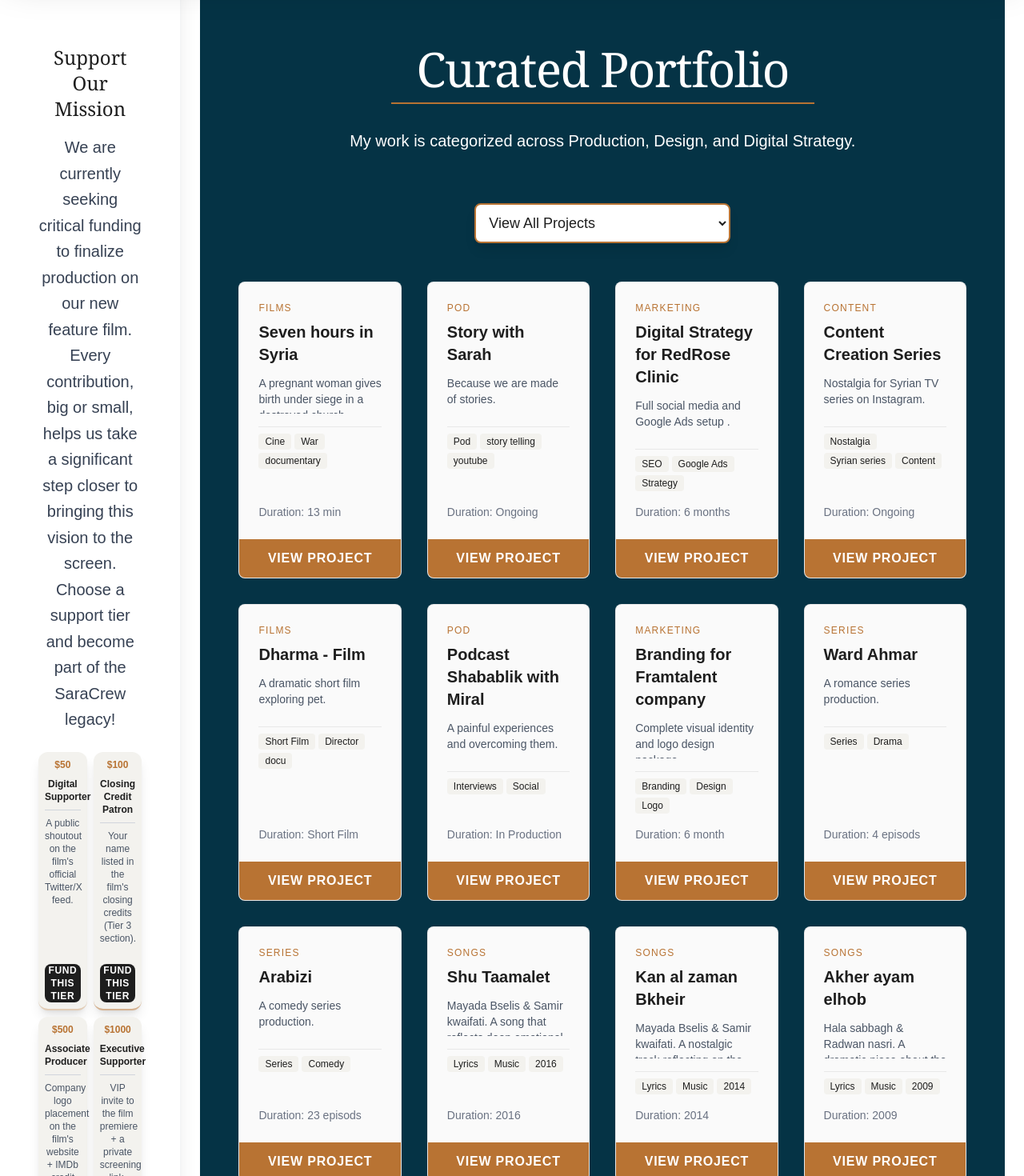
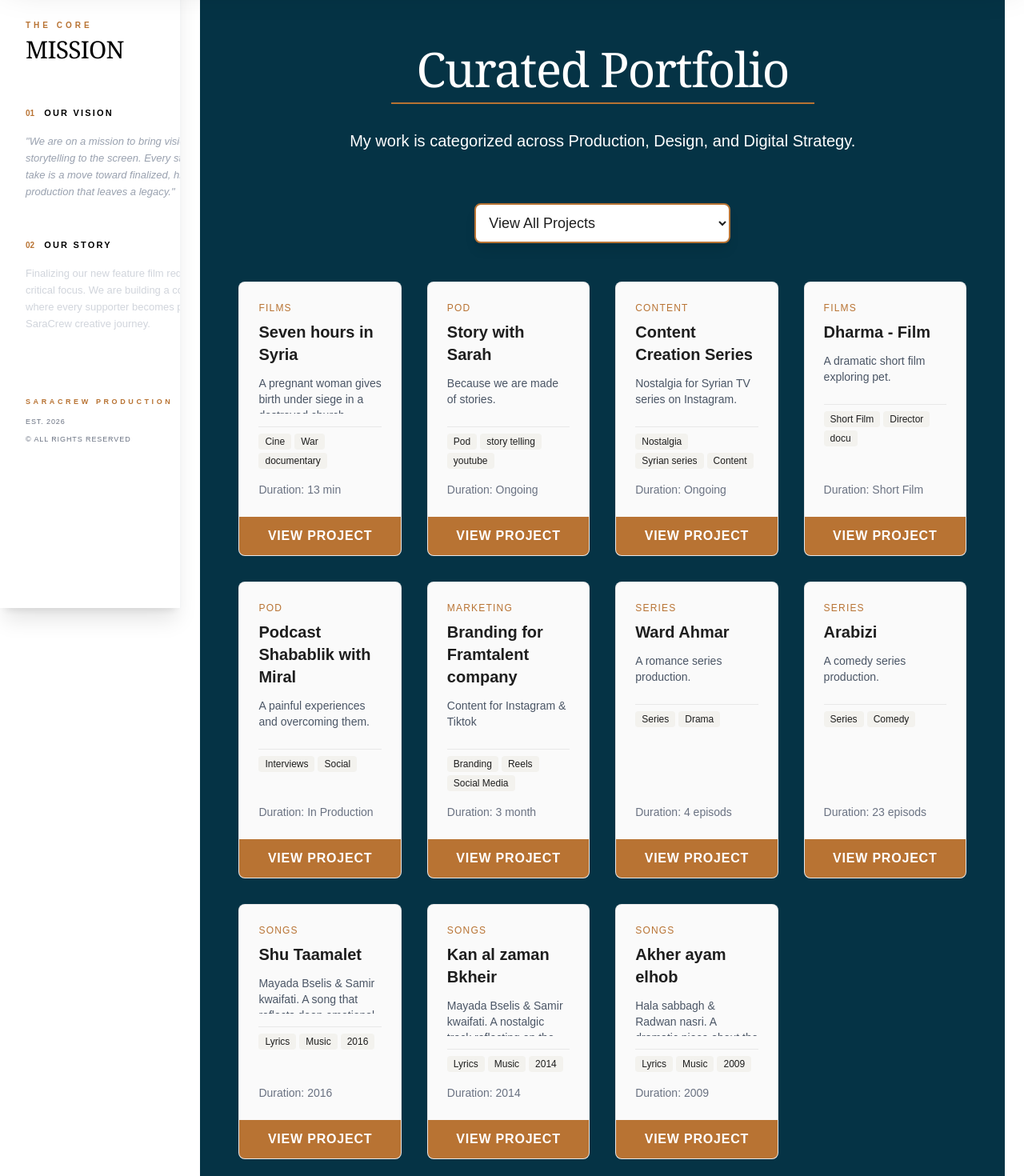
Before and after one commit to SaraZ37/My-Nextjs-Portfolio, a Next.js app: page /projects in a window 1280 px wide. Shown: the part 120-1590 px from the top of the page at 80% size. Built offline with nearby package versions, Linux system fonts and the light colour scheme.

Commit message:
Update: Added luxury sidebar, refined services, and secured contact form

```diff
--- a/src/app/page.tsx
+++ b/src/app/page.tsx
@@ -83,31 +83,64 @@ export default function Home() {
         </div>
       </div>
 
-      {/* 3. قسم معلومات الاتصال/موقع بديل للـ CTA */}
-      <div id="contact" className="py-20 px-6 lg:px-12 bg-[#F3F2EE]">
-          <div className="max-w-3xl mx-auto text-center">
-              <h2 className="text-3xl font-bold text-[#1E1E1E] mb-4">
-                  Ready to Collaborate?
-              </h2>
-              <p className="text-lg text-gray-700 mb-6">
-                  Whether you need film direction, a custom digital strategy, or lyrics for your next track, let us discuss your vision.
-              </p>
+     {/* 3. قسم التواصل الآمن (بدلاً من إظهار الإيميل) */}
+<div id="contact" className="py-24 px-6 lg:px-12 bg-[#F3F2EE] border-t border-gray-200">
+    <div className="max-w-3xl mx-auto text-center">
+        <h2 className="text-4xl font-serif font-light text-[#1E1E1E] mb-4 uppercase tracking-widest">
+            Ready to <span className="text-[#B87333]">Collaborate</span>?
+        </h2>
+        <p className="text-lg text-gray-700 mb-12 font-light">
+            Whether you need film direction, a custom digital strategy, or creative consulting, let us discuss your vision.
+        </p>
 
-              <p className="text-xl text-[#B87333] font-semibold mb-6">
-                  saranet87@hotmail.com
-              </p>
+        {/* نموذج الاتصال - يرسل الرسائل لإيميلك دون كشفه */}
+        <form
+          action="https://formspree.io/f/YOUR_ID_HERE"
+          method="POST"
+          className="text-left space-y-6 bg-white p-8 rounded-2xl shadow-sm border border-gray-100"
+        >
+          <div className="grid grid-cols-1 md:grid-cols-2 gap-6">
+            <div className="flex flex-col">
+              <label className="text-[10px] uppercase tracking-[0.2em] font-bold text-[#B87333] mb-2">Name</label>
+              <input
+                type="text" name="name" required
+                className="border-b border-gray-300 py-2 focus:border-[#B87333] outline-none transition-colors bg-transparent text-sm"
+              />
+            </div>
+            <div className="flex flex-col">
+              <label className="text-[10px] uppercase tracking-[0.2em] font-bold text-[#B87333] mb-2">Email Address</label>
+              <input
+                type="email" name="email" required
+                className="border-b border-gray-300 py-2 focus:border-[#B87333] outline-none transition-colors bg-transparent text-sm"
+              />
+            </div>
+          </div>
 
-              {/* زر ثانوي للاتصال (Copper Outline) */}
+          <div className="flex flex-col">
+            <label className="text-[10px] uppercase tracking-[0.2em] font-bold text-[#B87333] mb-2">Project Vision</label>
+            <textarea
+              name="message" rows={4} required
+              className="border-b border-gray-300 py-2 focus:border-[#B87333] outline-none transition-colors bg-transparent text-sm resize-none"
+              placeholder="Tell us a bit about your project..."
+            ></textarea>
+          </div>
 
-              <a
-                href="mailto:saranet87@hotmail.com"
-                className="inline-block border-2 border-[#B87333] text-[#B87333] px-8 py-3 rounded-lg text-md font-semibold hover:bg-[#B87333] hover:text-white transition duration-300 uppercase tracking-wider"
-              >
-                Send a Direct Message
-              </a>
+          <div className="text-center pt-4">
+            <button
+              type="submit"
+              className="inline-block border-2 border-[#B87333] text-[#B87333] px-12 py-3 rounded-full text-xs font-bold hover:bg-[#B87333] hover:text-white transition duration-300 uppercase tracking-[0.3em]"
+            >
+              Send Message
+            </button>
           </div>
-      </div>
+        </form>
 
+        {/* تذييل فني بسيط */}
+        <p className="mt-12 text-[10px] text-gray-400 uppercase tracking-[0.4em]">
+            SaraCrew Production
+        </p>
+    </div>
+</div>
     </main>
   );
 }
--- a/src/components/Projects/Projects.tsx
+++ b/src/components/Projects/Projects.tsx
@@ -12,11 +12,11 @@ const projectsData = [
   // مشاريع الأفلام والبودكاست والمحتوى والتسويق الأصلية
   { id: 1, title: "Seven hours in Syria", category: "Films", duration: "13 min", description: "A pregnant woman gives birth under siege in a destroyed church.", tags: ["Cine", "War", "documentary"], link: "https://www.youtube.com/watch?v=eGb8UOR4FCI" },
   { id: 2, title: "Story with Sarah", category: "Pod", duration: "Ongoing", description: "Because we are made of stories.", tags: ["Pod", "story telling", "youtube"], link: "https://www.youtube.com/@SarahAlZeer/podcasts" },
-  { id: 3, title: "Digital Strategy for RedRose Clinic", category: "Marketing", duration: "6 months", description: "Full social media and Google Ads setup .", tags: ["SEO", "Google Ads", "Strategy"], link: "#" },
+
   { id: 5, title: "Content Creation Series", category: "Content", duration: "Ongoing", description: "Nostalgia for Syrian TV series on Instagram.", tags: ["Nostalgia", "Syrian series", "Content"], link: "https://www.instagram.com/sarah_a_alzeer/" },
   { id: 6, title: "Dharma - Film", category: "Films", duration: "Short Film", description: "A dramatic short film exploring pet.", tags: ["Short Film", "Director", "docu"], link: "#" },
   { id: 7, title: "Podcast Shabablik with Miral", category: "Pod", duration: "In Production", description: "A painful experiences and overcoming them.", tags: ["Interviews", "Social"], link: "https://www.youtube.com/@Shabablikwithmiral" },
-  { id: 8, title: "Branding for Framtalent company", category: "Marketing", duration: "6 month", description: "Complete visual identity and logo design package.", tags: ["Branding", "Design", "Logo"], link: "" },
+  { id: 8, title: "Branding for Framtalent company", category: "Marketing", duration: "3 month", description: "Content for Instagram & Tiktok", tags: ["Branding", "Reels", "Social Media"], link: "" },
   { id: 9, title: "Ward Ahmar", category: "Series", duration: "4 episods", description: "A romance series production.", tags: ["Series", "Drama"], link: "https://www.youtube.com/watch?v=oCTd8DsTFW8" },
 { id: 10, title: "Arabizi", category: "Series", duration: "23 episods", description: "A comedy series production.", tags: ["Series", "Comedy"], link:
   "https://www.youtube.com/watch?v=z7C9s90uMx4&list=PLFt8cx1Uc9IG-fB26GuhzIwn9M37GcDlr" },
--- a/src/components/Sidebar/Sidebar.tsx
+++ b/src/components/Sidebar/Sidebar.tsx
@@ -1,93 +1,74 @@
-// === بيانات مستويات الدعم (Support Tiers Data) ===
-const supportTiers = [
-    {
-        id: 1,
-        amount: 50,
-        title: "Digital Supporter",
-        reward: "A public shoutout on the film's official Twitter/X feed.",
-        color: 'border-[#B87333]/30'
+"use client";
+import React from 'react';
+
+// === بيانات الرؤية والقصة (نفس نصوصك من السكريبت والملفات) ===
+const missionData = {
+    vision: {
+        title: "OUR VISION",
+        content: "We are on a mission to bring visionary storytelling to the screen. Every step we take is a move toward finalized, high-quality production that leaves a legacy."
     },
-    {
-        id: 2,
-        amount: 100,
-        title: "Closing Credit Patron",
-        reward: "Your name listed in the film's closing credits (Tier 3 section).",
-        color: 'border-[#B87333]/50'
-    },
-    {
-        id: 3,
-        amount: 500,
-        title: "Associate Producer",
-        reward: "Company logo placement on the film's website + IMDb credit mention.",
-        color: 'border-[#B87333]/70'
-    },
-    {
-        id: 4,
-        amount: 1000,
-        title: "Executive Supporter",
-        reward: "VIP invite to the film premiere + a private screening link.",
-        color: 'border-[#B87333]'
-    },
-];
+    story: {
+        title: "OUR STORY",
+        content: "Finalizing our new feature film requires critical focus. We are building a community where every supporter becomes part of the SaraCrew creative journey."
+    }
+};
 
-// === مكون قسم الدعم (Support Section Component) ===
-const SupportSection: React.FC = () => {
+const LuxurySidebar: React.FC = () => {
     return (
-        <div id="support" className="py-24 px-6 lg:px-12 bg-white">
-            <div className="max-w-6xl mx-auto text-center">
-                <h2 className="text-2xl font-serif font-light text-[#1E1E1E] mb-4">
-                    Support Our Mission
-                </h2>
-                <p className="text-xl text-gray-700 max-w-4xl mx-auto mb-6 font-light leading-relaxed">
-                    We are currently seeking critical funding to finalize production on our new feature film. Every contribution, big or small, helps us take a significant step closer to bringing this vision to the screen. Choose a support tier and become part of the SaraCrew legacy!
-                </p>
+        <aside className="w-full md:w-[320px] min-h-screen bg-gray text-black py-16 px-8 flex flex-col border-r border-[#B87333]/10 sticky top-0">
+            <div className="flex flex-col h-full">
 
-               {/* Grid for Tiers */}
-                <div className="grid grid-cols-1 sm:grid-cols-2 gap-2">
-                    {supportTiers.map((tier) => (
-                        <div
-                            key={tier.id}
-                            // تصميم البطاقة: خلفية فاتحة، حد نحاسي، ظل
-                            className={`p-2 bg-[#F3F2EE] rounded-xl shadow-lg border-b-2 ${tier.color} transition duration-300 hover:shadow-xl hover:scale-[1.03] flex flex-col justify-between`}
-                        >
-                            <div>
-                                <h3 className="text-xs font-bold text-[#B87333] mb-2">
-                                    {/* تم تصغير الخط إلى text-xs */}
-                                    ${tier.amount}
-                                </h3>
-                                <p className="text-xs font-semibold text-[#1E1E1E] mb-2">
-                                    {/* تم تصغير الخط إلى text-xs */}
-                                    {tier.title}
-                                </p>
-                                <p className="text-xs text-gray-600 mb-2 pt-2 border-t border-gray-300">
-                                    {/* 1. تم تصغير الخط إلى text-xs */}
-                                    {/* 2. تم حذف الارتفاع الثابت h-14 للسماح للنص بالتمدد */}
-                                    {/* 3. تم حذف الـ flex و justify-center للحفاظ على المحاذاة اليسرى/العلوية الطبيعية للنص الطويل */}
-                                    {tier.reward}
-                                </p>
-                            </div>
-
-                            {/* زر التبرع */}
-                            <a
-                                // يتم استبدال #donate-checkout برابط دفع حقيقي (PayPal/Stripe/Crowdfunding)
-                                href={`#donate-checkout?tier=${tier.amount}`}
-                                className="block w-full text-center bg-[#1E1E1E] text-white px-0 py-0 rounded-lg font-semibold
-                                           mt-4 hover:bg-[#B87333] transition duration-300 uppercase tracking-wider text-xs"
-                            >
-                                {/* تم تصغير الخط إلى text-xs */}
-                                Fund This Tier
-                            </a>
-                        </div>
-                    ))}
+                {/* العنوان الرئيسي - نحاسي يتناغم مع الـ Branding في موقعك */}
+                <div className="mb-14">
+                    <h2 className="text-[10px] font-sans tracking-[0.4em] text-[#B87333] mb-2 uppercase font-bold">
+                        The Core
+                    </h2>
+                    <h2 className="text-3xl font-serif font-light tracking-tight text-black leading-none">
+                        MISSION
+                    </h2>
                 </div>
 
-                <p className="text-sm text-gray-500 mt-2">
-                   All donations are final and contribute directly to the film production budget (equipment, cast, and post-production).
-                </p>
+                {/* قسم الرؤية - خطوط متناسقة مع "Services Page" */}
+                <section className="mb-12">
+                    <div className="flex items-center mb-4">
+                        <span className="text-[10px] font-bold text-[#B87333] mr-3">01</span>
+                        <h3 className="text-[11px] tracking-[0.2em] font-sans font-bold text-black uppercase">
+                            {missionData.vision.title}
+                        </h3>
+                    </div>
+                    <p className="text-[13px] text-gray-400 leading-relaxed font-light italic">
+                        "{missionData.vision.content}"
+                    </p>
+                </section>
+
+                {/* قسم القصة - تباين لوني مريح للعين */}
+                <section className="mb-12">
+                    <div className="flex items-center mb-4">
+                        <span className="text-[10px] font-bold text-[#B87333] mr-3">02</span>
+                        <h3 className="text-[11px] tracking-[0.2em] font-sans font-bold text-blackuppercase">
+                            {missionData.story.title}
+                        </h3>
+                    </div>
+                    <p className="text-[13px] text-gray-300 leading-relaxed font-light">
+                        {missionData.story.content}
+                    </p>
+                </section>
+
+                {/* التوقيع السفلي - يتناسب مع الـ Footer العام */}
+                <div className="mt-auto pt-8 border-t border-white/5">
+                    <p className="text-[9px] uppercase tracking-[0.4em] text-[#B87333] mb-2 font-bold">
+                        SaraCrew Production
+                    </p>
+                    <div className="text-[9px] text-gray-500 tracking-widest leading-loose font-light">
+                        <p>EST. 2026</p>
+
+                        <p className="mt-1">© ALL RIGHTS RESERVED</p>
+                    </div>
+                </div>
 
             </div>
-        </div>
+        </aside>
     );
 };
 
-export default SupportSection;
+export default LuxurySidebar;
```
Also changed, not shown: src/components/Services/Services.tsx (+49 -71 lines).
